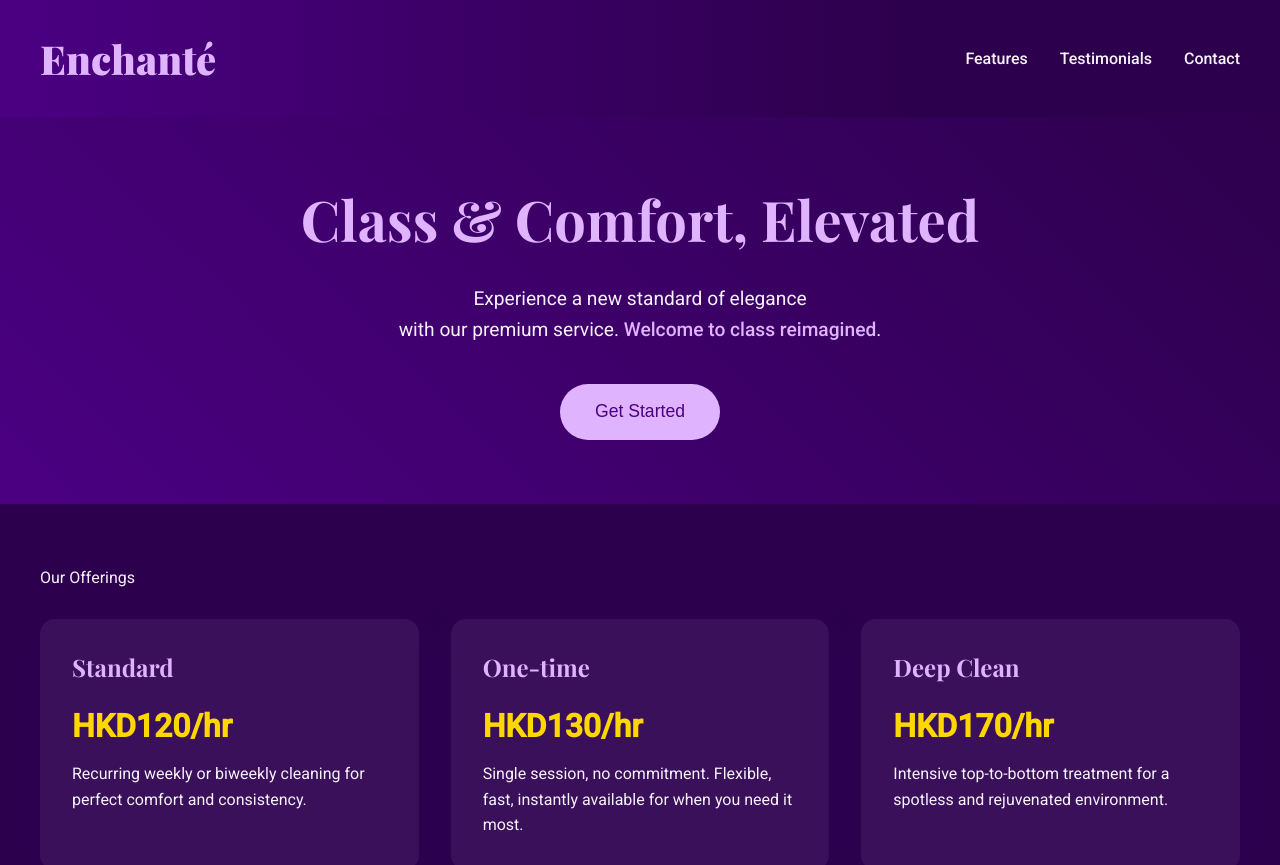
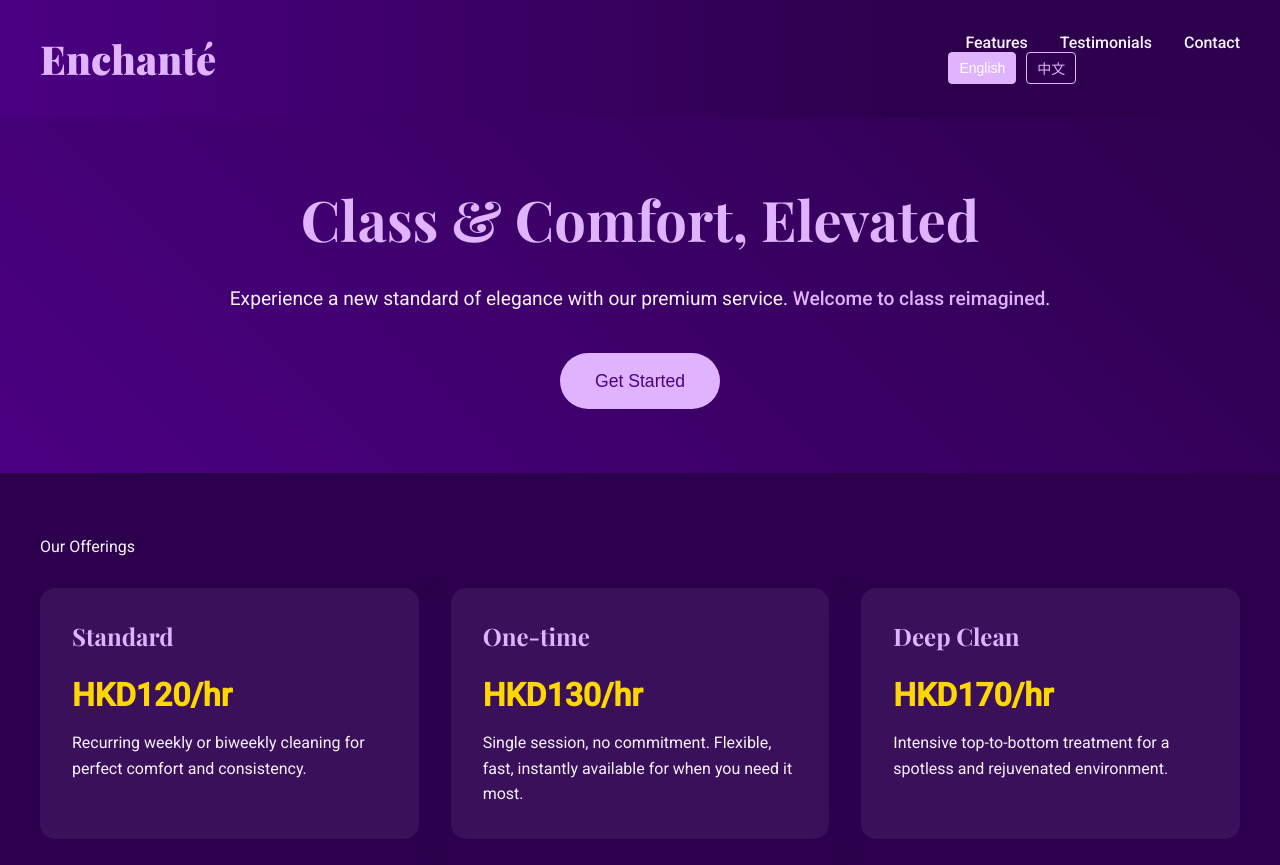
Before and after one commit to desertfox-gt/New, a React (Create React App) app: page / in a window 1280 px wide. Shown: the top 865 px of the page. Built offline with nearby package versions, Linux system fonts and the light colour scheme.

Commit message:
Update App.js

```diff
--- a/src/App.js
+++ b/src/App.js
@@ -4,10 +4,158 @@ import "./App.css";
 
 function App() {
   const [sent, setSent] = useState(false);
+  const [language, setLanguage] = useState("en"); // "en" for English, "zh" for Chinese
+
+  const translations = {
+    en: {
+      // Navigation
+      nav: {
+        features: "Features",
+        testimonials: "Testimonials",
+        contact: "Contact"
+      },
+      // Hero section
+      hero: {
+        headline: "Class & Comfort, Elevated",
+        desc: "Experience a new standard of elegance with our premium service.",
+        highlight: "Welcome to class reimagined",
+        cta: "Get Started"
+      },
+      // Features section
+      features: {
+        title: "Our Offerings",
+        standard: {
+          title: "Standard",
+          price: "HKD120/hr",
+          desc: "Recurring weekly or biweekly cleaning for perfect comfort and consistency."
+        },
+        oneTime: {
+          title: "One-time",
+          price: "HKD130/hr",
+          desc: "Single session, no commitment. Flexible, fast, instantly available for when you need it most."
+        },
+        deepClean: {
+          title: "Deep Clean",
+          price: "HKD170/hr",
+          desc: "Intensive top-to-bottom treatment for a spotless and rejuvenated environment."
+        }
+      },
+      // Testimonials section
+      testimonials: {
+        title: "Testimonials",
+        testimonial1: {
+          quote: "Super easy to book and our house feels amazing! Service is truly a cut above.",
+          author: "Jamie L."
+        },
+        testimonial2: {
+          quote: "The deep clean left my space sparkling—I've never seen it so radiant!",
+          author: "Sean W."
+        },
+        testimonial3: {
+          quote: "Professional, punctual, and beautiful results. Highly recommended.",
+          author: "Grace K."
+        }
+      },
+      // Contact section
+      contact: {
+        title: "Book or Contact Us",
+        namePlaceholder: "Your Name",
+        emailPlaceholder: "Your Email",
+        messagePlaceholder: "Your Message",
+        submit: "Send Message",
+        thankYou: "Thank you! We'll be in touch soon.",
+        orEmail: "Or email us at"
+      },
+      // Footer
+      footer: {
+        copyright: "Enchanté • Classy, Dark Purple SPA"
+      },
+      // Language selection
+      languageSelector: {
+        en: "English",
+        zh: "中文"
+      }
+    },
+    zh: {
+      // Navigation
+      nav: {
+        features: "服务",
+        testimonials: "评价",
+        contact: "联系我们"
+      },
+      // Hero section
+      hero: {
+        headline: "品质与舒适，臻于完美",
+        desc: "体验我们高端服务带来的全新优雅标准。",
+        highlight: "欢迎体验重新定义的品质",
+        cta: "立即开始"
+      },
+      // Features section
+      features: {
+        title: "我们的服务",
+        standard: {
+          title: "标准服务",
+          price: "HKD120/小时",
+          desc: "每周或每两周定期清洁，为您提供完美的舒适感和一致性。"
+        },
+        oneTime: {
+          title: "单次服务",
+          price: "HKD130/小时",
+          desc: "单次服务，无需长期承诺。灵活、快速，随时可用，满足您的即时需求。"
+        },
+        deepClean: {
+          title: "深度清洁",
+          price: "HKD170/小时",
+          desc: "从上到下的全面深度处理，让您的环境焕然一新，一尘不染。"
+        }
+      },
+      // Testimonials section
+      testimonials: {
+        title: "客户评价",
+        testimonial1: {
+          quote: "预约非常简单，我们的家感觉棒极了！服务真的高人一等。",
+          author: "Jamie L."
+        },
+        testimonial2: {
+          quote: "深度清洁让我的空间焕然一新—我从未见过它如此光彩照人！",
+          author: "Sean W."
+        },
+        testimonial3: {
+          quote: "专业、准时，效果美观。强烈推荐。",
+          author: "Grace K."
+        }
+      },
+      // Contact section
+      contact: {
+        title: "预约或联系我们",
+        namePlaceholder: "您的姓名",
+        emailPlaceholder: "您的电子邮箱",
+        messagePlaceholder: "您的留言",
+        submit: "发送信息",
+        thankYou: "谢谢！我们会尽快与您联系。",
+        orEmail: "或发送电子邮件至"
+      },
+      // Footer
+      footer: {
+        copyright: "Enchanté • 典雅高端服务"
+      },
+      // Language selection
+      languageSelector: {
+        en: "English",
+        zh: "中文"
+      }
+    }
+  };
+
+  const text = translations[language];
 
   const handleSubmit = (e) => {
     e.preventDefault();
     setSent(true);
+  };
+
+  const toggleLanguage = (selectedLanguage) => {
+    setLanguage(selectedLanguage);
   };
 
   return (
@@ -16,28 +164,39 @@ function App() {
         <div className="nav-content">
           <div className="logo">Enchanté</div>
           <nav>
-            <a href="#features">Features</a>
-            <a href="#testimonials">Testimonials</a>
-            <a href="#contact">Contact</a>
+            <a href="#features">{text.nav.features}</a>
+            <a href="#testimonials">{text.nav.testimonials}</a>
+            <a href="#contact">{text.nav.contact}</a>
+            <div className="language-selector">
+              <button
+                onClick={() => toggleLanguage("en")}
+                className={language === "en" ? "active" : ""}
+              >
+                {translations.en.languageSelector.en}
+              </button>
+              <button
+                onClick={() => toggleLanguage("zh")}
+                className={language === "zh" ? "active" : ""}
+              >
+                {translations.en.languageSelector.zh}
+              </button>
+            </div>
           </nav>
         </div>
       </header>
-
       <main className="main-container">
         <section className="hero-section">
-          <div className="hero-headline">Class & Comfort, Elevated</div>
+          <div className="hero-headline">{text.hero.headline}</div>
           <div className="hero-desc">
-            Experience a new standard of elegance <br /> with our premium
-            service.{" "}
+            {text.hero.desc}{" "}
             <span
               style={{
                 color: "var(--accent)",
                 fontWeight: "500",
               }}
             >
-              Welcome to class reimagined
-            </span>
-            .
+              {text.hero.highlight}
+            </span>.
           </div>
           <button
             className="cta-btn"
@@ -45,111 +204,123 @@ function App() {
               document.getElementById("contact").scrollIntoView()
             }
           >
-            Get Started
+            {text.hero.cta}
           </button>
         </section>
-
         <section id="features" className="features-section">
-          <div className="features-title">Our Offerings</div>
+          <div className="features-title">{text.features.title}</div>
           <div className="features-grid">
             <div className="feature-card">
-              <div className="feature-title">Standard</div>
-              <div className="feature-price">HKD120/hr</div>
-              <div className="feature-desc">
-                Recurring weekly or biweekly cleaning for perfect comfort and
-                consistency.
-              </div>
+              <div className="feature-title">{text.features.standard.title}</div>
+              <div className="feature-price">{text.features.standard.price}</div>
+              <div className="feature-desc">{text.features.standard.desc}</div>
             </div>
             <div className="feature-card">
-              <div className="feature-title">One-time</div>
-              <div className="feature-price">HKD130/hr</div>
-              <div className="feature-desc">
-                Single session, no commitment. Flexible, fast, instantly
-                available for when you need it most.
-              </div>
+              <div className="feature-title">{text.features.oneTime.title}</div>
+              <div className="feature-price">{text.features.oneTime.price}</div>
+              <div className="feature-desc">{text.features.oneTime.desc}</div>
             </div>
             <div className="feature-card">
-              <div className="feature-title">Deep Clean</div>
-              <div className="feature-price">HKD170/hr</div>
-              <div className="feature-desc">
-                Intensive top-to-bottom treatment for a spotless and
-                rejuvenated environment.
-              </div>
+              <div className="feature-title">{text.features.deepClean.title}</div>
+              <div className="feature-price">{text.features.deepClean.price}</div>
+              <div className="feature-desc">{text.features.deepClean.desc}</div>
             </div>
           </div>
         </section>
-
         <section id="testimonials" className="testimonials-section">
-          <div className="testimonials-title">Testimonials</div>
+          <div className="testimonials-title">{text.testimonials.title}</div>
           <div className="testimonial-list">
             <div className="testimonial-card">
               <div className="star-rating">★★★★★</div>
-              <div className="testimonial-quote">
-                Super easy to book and our house feels amazing! Service is truly a
-                cut above.
-              </div>
-              <div className="testimonial-author">Jamie L.</div>
+              <div className="testimonial-quote">{text.testimonials.testimonial1.quote}</div>
+              <div className="testimonial-author">{text.testimonials.testimonial1.author}</div>
             </div>
             <div className="testimonial-card">
               <div className="star-rating">★★★★★</div>
-              <div className="testimonial-quote">
-                The deep clean left my space sparkling—I've never seen it so
-                radiant!
-              </div>
-              <div className="testimonial-author">Sean W.</div>
+              <div className="testimonial-quote">{text.testimonials.testimonial2.quote}</div>
+              <div className="testimonial-author">{text.testimonials.testimonial2.author}</div>
             </div>
             <div className="testimonial-card">
               <div className="star-rating">★★★★★</div>
-              <div className="testimonial-quote">
-                Professional, punctual, and beautiful results. Highly
-                recommended.
-              </div>
-              <div className="testimonial-author">Grace K.</div>
+              <div className="testimonial-quote">{text.testimonials.testimonial3.quote}</div>
+              <div className="testimonial-author">{text.testimonials.testimonial3.author}</div>
             </div>
           </div>
         </section>
-
         <section id="contact" className="contact-section">
-          <div className="contact-title">Book or Contact Us</div>
+          <div className="contact-title">{text.contact.title}</div>
           <div className="contact-form-container">
             {!sent ? (
               <form className="contact-form" onSubmit={handleSubmit}>
                 <input
                   type="text"
-                  placeholder="Your Name"
+                  placeholder={text.contact.namePlaceholder}
                   required
                   maxLength="64"
                 />
                 <input
                   type="email"
-                  placeholder="Your Email"
+                  placeholder={text.contact.emailPlaceholder}
                   required
                   maxLength="64"
                 />
                 <textarea
-                  placeholder="Your Message"
+                  placeholder={text.contact.messagePlaceholder}
                   rows="4"
                   required
                   maxLength="480"
                 />
-                <button type="submit">Send Message</button>
+                <button type="submit">{text.contact.submit}</button>
               </form>
             ) : (
-              <div className="contact-thankyou">
-                Thank you! We'll be in touch soon.
-              </div>
+              <div className="contact-thankyou">{text.contact.thankYou}</div>
             )}
             <div className="contact-info">
-              Or email us at{" "}
+              {text.contact.orEmail}{" "}
               <a href="mailto:studyib21@gmail.com">studyib21@gmail.com</a>
             </div>
           </div>
         </section>
       </main>
+      <footer>
+        &copy; {new Date().getFullYear()} {text.footer.copyright}
+      </footer>
 
-      <footer>
-        &copy; {new Date().getFullYear()} Enchanté • Classy, Dark Purple SPA
-      </footer>
+      {/* Add CSS for language selector buttons */}
+      <style jsx>{`
+        .language-selector {
+          display: flex;
+          gap: 10px;
+          margin-left: 15px;
+        }
+
+        .language-selector button {
+          background: none;
+          border: 1px solid var(--accent);
+          color: var(--accent);
+          padding: 5px 10px;
+          border-radius: 4px;
+          cursor: pointer;
+          font-size: 14px;
+          transition: all 0.3s ease;
+        }
+
+        .language-selector button.active {
+          background: var(--accent);
+          color: white;
+        }
+
+        .language-selector button:hover {
+          opacity: 0.8;
+        }
+
+        @media (max-width: 768px) {
+          .language-selector {
+            margin-top: 10px;
+            margin-left: 0;
+          }
+        }
+      `}</style>
     </div>
   );
 }
```
